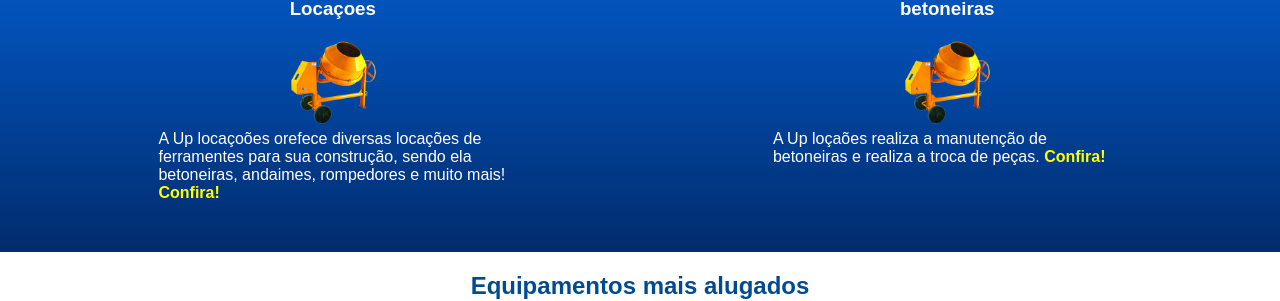
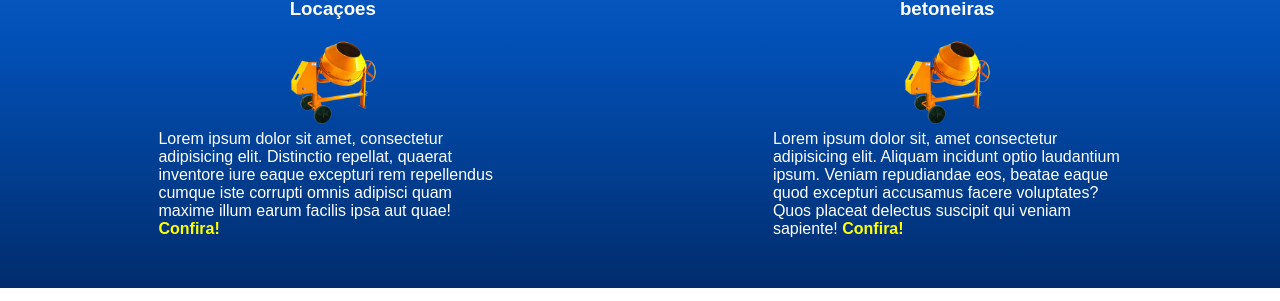
Before and after one commit to VladimirMonteiro/Up_locations, a React (Create React App) app: page / in a window 1280 px wide. Shown: the part 954-1255 px from the top of the page. Built offline with nearby package versions, Linux system fonts and the light colour scheme.

Commit message:
update text

```diff
--- a/src/components/seviços_home/Serviços.js
+++ b/src/components/seviços_home/Serviços.js
@@ -14,13 +14,13 @@ const Serviços = () =>{
                <div className='service-single'>
                     <h3>Locaçoes</h3>
                     <img className='icon' src={betoneiraIcon}></img>
-                    <p>A Up locaçoões orefece diversas locações de ferramentes para sua construção, sendo ela betoneiras, andaimes, rompedores e muito mais! <span><a href="/produtos">Confira!</a></span> </p>
+                    <p>Lorem ipsum dolor sit amet, consectetur adipisicing elit. Distinctio repellat, quaerat inventore iure eaque excepturi rem repellendus cumque iste corrupti omnis adipisci quam maxime illum earum facilis ipsa aut quae! <span><a href="/produtos">Confira!</a></span> </p>
                </div>
 
                <div className='service-single'>
                     <h3>betoneiras</h3>
                     <img className='icon' src={betoneiraIcon}></img>
-                    <p>A Up loçaões realiza a manutenção de betoneiras e realiza a troca de peças. <span><a href="">Confira!</a></span></p>
+                    <p>Lorem ipsum dolor sit, amet consectetur adipisicing elit. Aliquam incidunt optio laudantium ipsum. Veniam repudiandae eos, beatae eaque quod excepturi accusamus facere voluptates? Quos placeat delectus suscipit qui veniam sapiente! <span><a href="">Confira!</a></span></p>
                </div>
 
 
```
